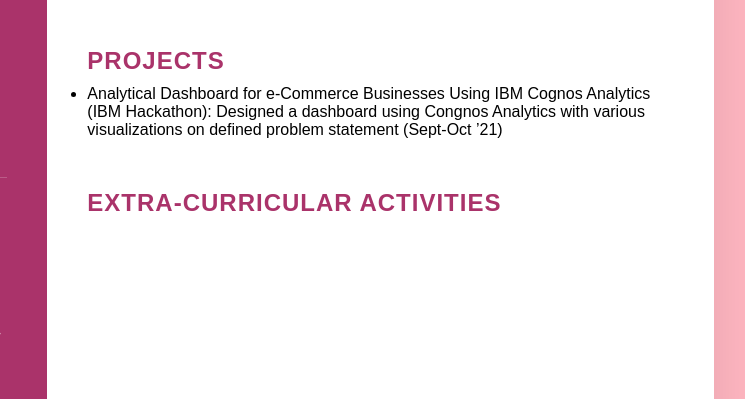
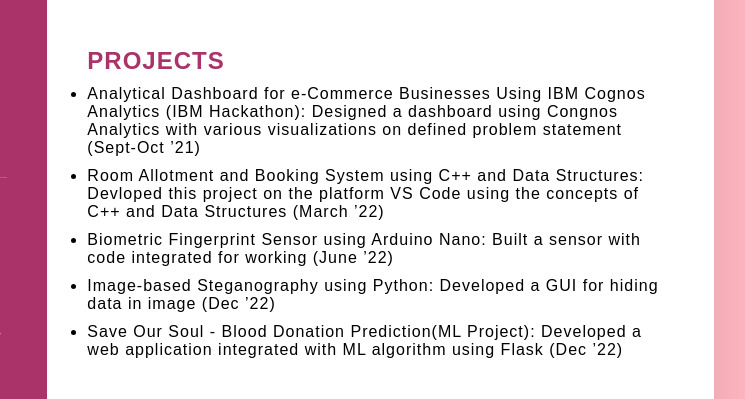
Before and after one commit to Meenadshi/Resume-html, a plain HTML site: page index.html in a window 1280 px wide. Shown: the part 221-620 px from the top of the page, 426-1171 px from the left. Drawn offline with Linux system fonts and the light colour scheme.

Commit message:
-Add. Added Project section with list of projects done

```diff
--- a/assets/css/style.css
+++ b/assets/css/style.css
@@ -160,3 +160,7 @@ margin-bottom: 15px;
 p{
     color: #333;
 }
+.abt li{
+    letter-spacing: 1px;
+    margin-bottom: 10px;
+}
--- a/index.html
+++ b/index.html
@@ -99,6 +99,20 @@
                         Analytical Dashboard for e-Commerce Businesses Using IBM Cognos Analytics (IBM Hackathon): Designed a
 dashboard using Congnos Analytics with various visualizations on defined problem statement (Sept-Oct ’21)
                     </li>
+                    <li>
+                        Room Allotment and Booking System using C++ and Data Structures: Devloped this project on the platform VS
+                        Code using the concepts of C++ and Data Structures (March ’22)
+                    </li>
+                    <li>
+                        Biometric Fingerprint Sensor using Arduino Nano: Built a sensor with code integrated for working (June ’22)
+                    </li>
+                    <li>
+                        Image-based Steganography using Python: Developed a GUI for hiding data in image (Dec ’22)
+                    </li>
+                    <li>
+                        Save Our Soul - Blood Donation Prediction(ML Project): Developed a web application integrated with ML algorithm
+using Flask (Dec ’22)
+                    </li>
                 </ul>
             </div>
             <div class="abt">
```
